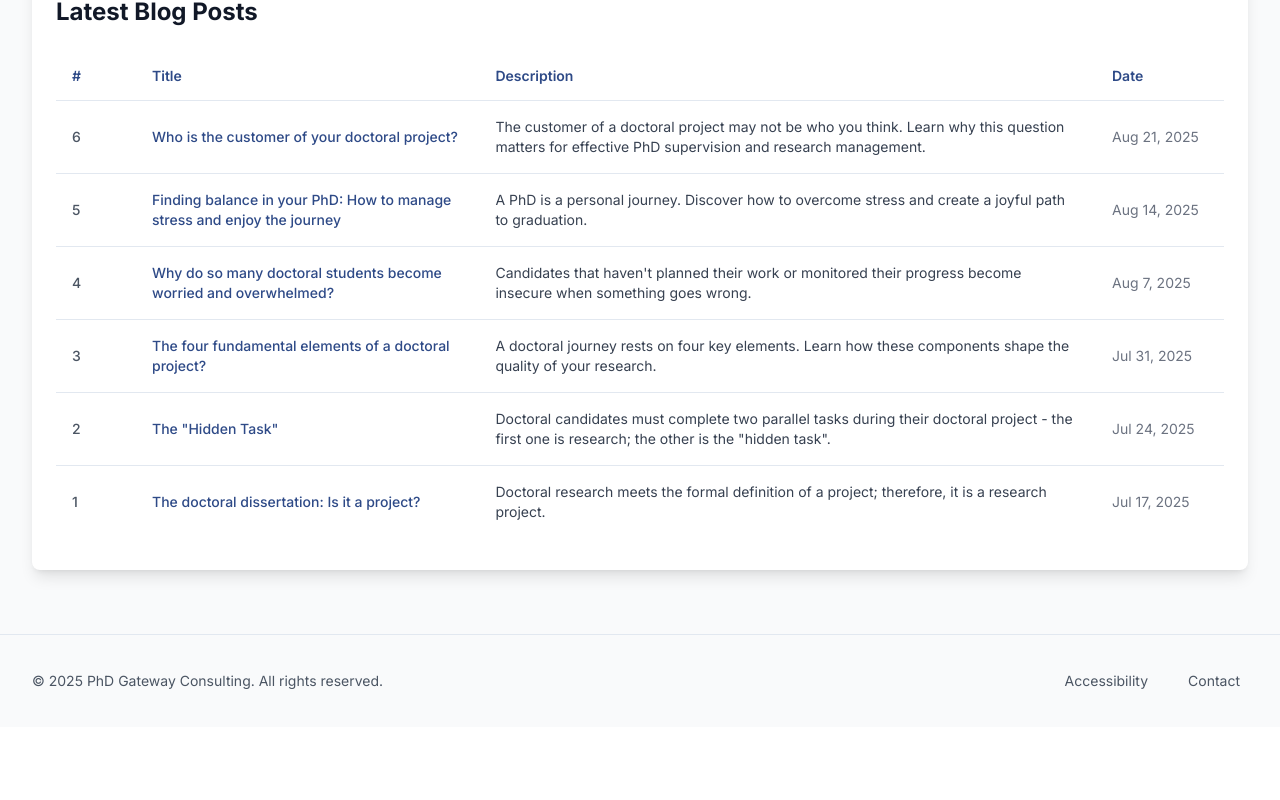
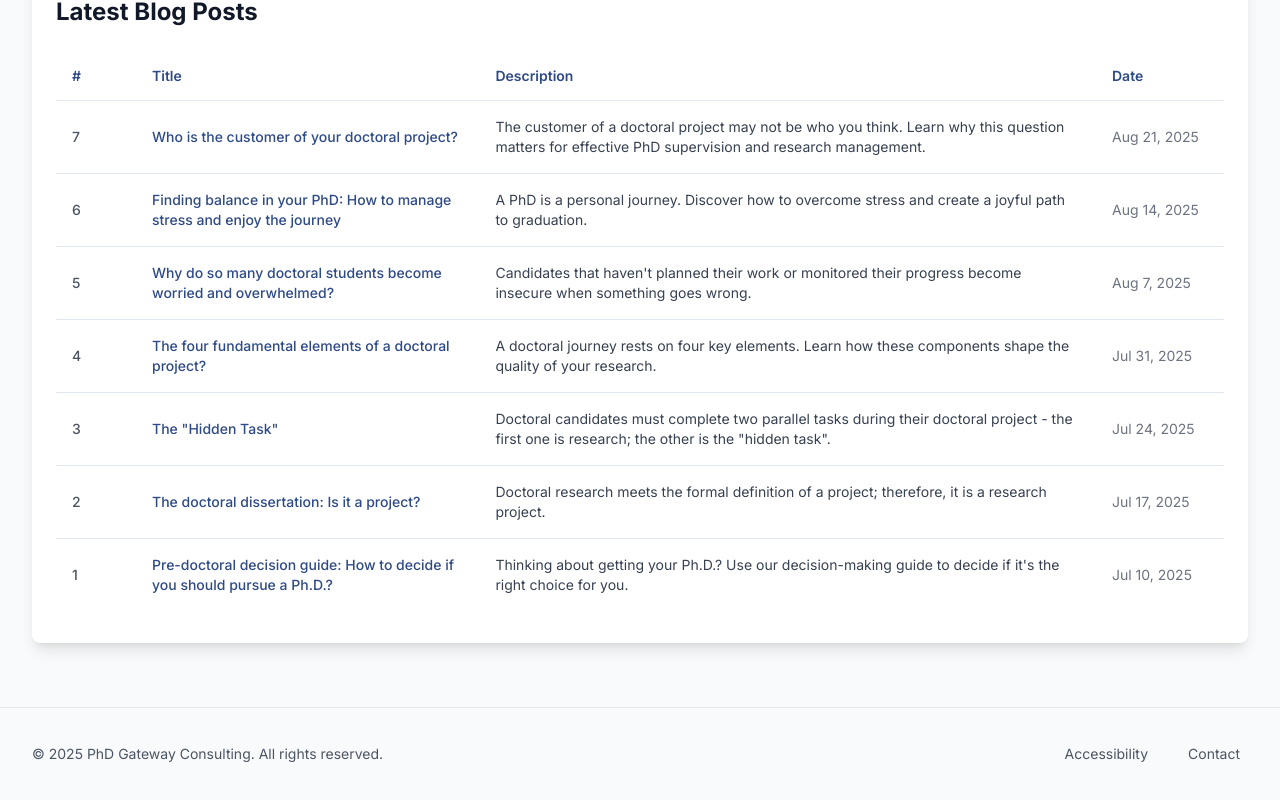
Before and after one commit to ReuvenKatz/pathway-nexus-gateway1, a React (Vite) app: page /blogs in a window 1280 px wide. Shown: the part 389-1189 px from the top of the page. Before the commit the page ends 1116 px from the top, so only its background shows below. Built offline with nearby package versions, Linux system fonts and the light colour scheme; a web font is replaced by a local one.

Commit message:
Add new blog post

```diff
--- a/src/data/blogs.ts
+++ b/src/data/blogs.ts
@@ -119,6 +119,40 @@ export const blogs: Blog[] = [
     `
   },
   {
+    id: "8",
+    title: "Pre-doctoral decision guide: How to decide if you should pursue a Ph.D.?",
+    description: "Thinking about getting your Ph.D.? Use our decision-making guide to decide if it's the right choice for you.",
+    publishDate: "2025-07-10",
+    content: `
+      <div class="prose max-w-none">
+        <p>This article is meant for readers who are seriously considering pursuing their doctoral degree.</p>
+
+        <p>Getting a Ph.D. requires making a tremendous effort across 3 to 7 years of your life. It includes tons of hard work, balancing satisfaction and success with pressure and stress, and dealing with many ups and downs along the journey. Are you ready for such an exciting, but very demanding, journey? To find an answer, try to follow this guide:</p>
+
+        <h3>1. Understand your reasoning</h3>
+        <p>Are you passionate about research? Do you dream of becoming a professor in academia and educating others? Do you plan to become a senior researcher in industry? Will a Ph.D. increase your chances of reaching upper-level managerial positions in your field of choice? Make sure you think through the question "should I get a Ph.D.?" until you understand whether it is aligned with your long-term goals, and don't decide before you have a clear answer.</p>
+        <p>Some students see their Ph.D. as a personal challenge, like running a marathon or climbing a mountain. When asked, "Who is your doctoral project customer?", these students answered: "Myself," just to prove to themselves that they can do it. This can be a good reason to start and certainly creates outstanding motivation. However, don't forget to consider the practical implications before you set out to make yourself (or your parents) proud and happy.</p>
+
+        <h3>2. Evaluate your commitment</h3>
+        <p>You should clearly understand what you're up against and decide if you're willing to commit to independent research, years of intense workloads and many setbacks. If you're not sure that you can be totally committed to these basic demands, consider not taking up a Ph.D. endeavor.</p>
+
+        <h3>3. Figure out your career outcomes</h3>
+        <p>Some disciplines don't require a doctoral degree. Talk to alumni from your field and learn if the investment of time and effort in a doctoral degree makes sense in terms of your future career goals. Make sure that you're making a good investment.</p>
+
+        <h3>4. Assess your readiness for rigorous research</h3>
+        <p>Independent research is quite different from most of what you've done so far at school. Assess whether you have the skills and talent to come up with the novel ideas and innovative concepts required for Ph.D. work. These include strong analytical and problem-solving skills, which are needed for research and for writing a dissertation.</p>
+
+        <h3>5. Consider how Ph.D. work may affect your wellness</h3>
+        <p>The demands of doctoral programs can affect your mental, social and financial well-being. It is quite crucial to evaluate if you have a support system that can assist you when you need it, including your advisor, partner, family and friends, and of course, funding. It is certainly possible that you naturally possess traits that will enable you to work through crises on your own, even without a comprehensive support system, but be realistic and honest in your self-assessment.</p>
+
+        <h3>6. Seek advice from peers and advisors</h3>
+        <p>Thoroughly learn about the Ph.D. programs you're considering. Read all available material. Talk to current candidates, alumni and potential advisors. Collect and analyze as much information as you can and make a well-informed decision.</p>
+
+        <p>In summary, pursuing a Ph.D. is a life-changing decision and should be seriously addressed. Make sure it is aligned with your professional and personal aspirations and with your lifestyle.</p>
+      </div>
+    `
+  },
+  {
     id: "7",
     title: "The \"Hidden Task\"",
     description: "Doctoral candidates must complete two parallel tasks during their doctoral project - the first one is research; the other is the \"hidden task\".",
```
